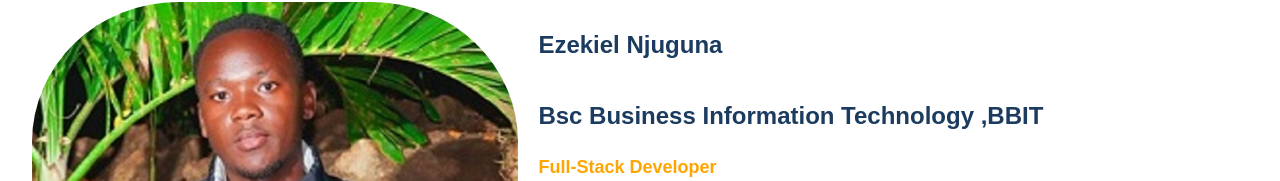
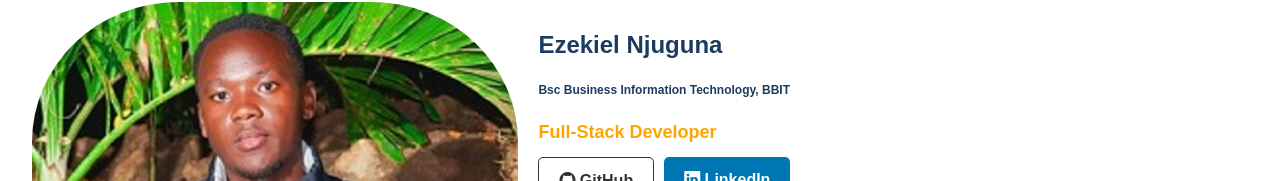
Before and after one commit to Mburuezekiel/portfolio, a React (Create React App) app: page / in a window 1280 px wide. Shown: the part 771-952 px from the top of the page. Built offline with nearby package versions, Linux system fonts and the light colour scheme.

Commit message:
About.js

```diff
--- a/src/components/About.js
+++ b/src/components/About.js
@@ -14,7 +14,8 @@ function About() {
 
         <div className="about-text">
           <h3 className="username">Ezekiel Njuguna</h3>
-    <h4 className="username">Bsc Business Information Technology ,BBIT</h4>
+  <h4 className="username" style={{ fontSize: '12px' }}>Bsc Business Information Technology, BBIT</h4>
+
           <p className="occupation">Full-Stack Developer</p>
           {/* <p className="email">Email: <a href="mailto:ezekiel@example.com">ezekiel@example.com</a></p>
            */}
```
